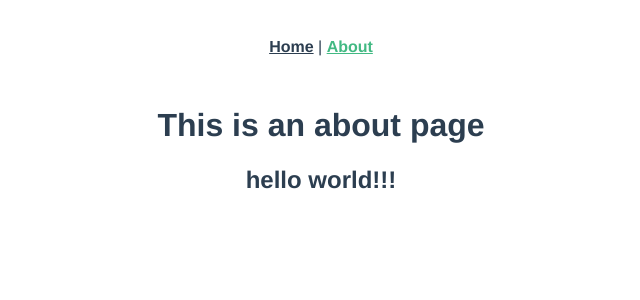
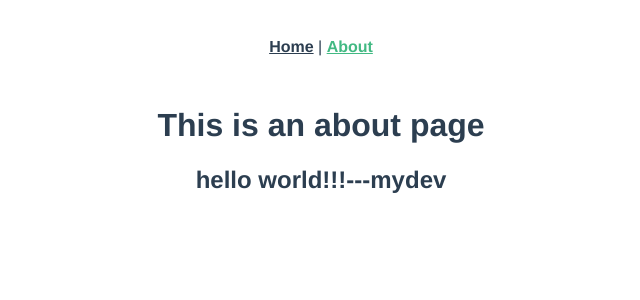
Before and after one commit to tdlbond/tdl-ts, a Vue app: page /about in a window 1280 px wide. Shown: the top 300 px of the page, without its empty margins (319-959 px from the left). Built offline with nearby package versions, Linux system fonts and the light colour scheme.

Commit message:
edit --mydev

```diff
--- a/src/views/About.vue
+++ b/src/views/About.vue
@@ -8,7 +8,7 @@
 export default {
   data() {
     return {
-      msg: 'hello world!!!'
+      msg: 'hello world!!!---mydev'
     }
   }
 }
```
